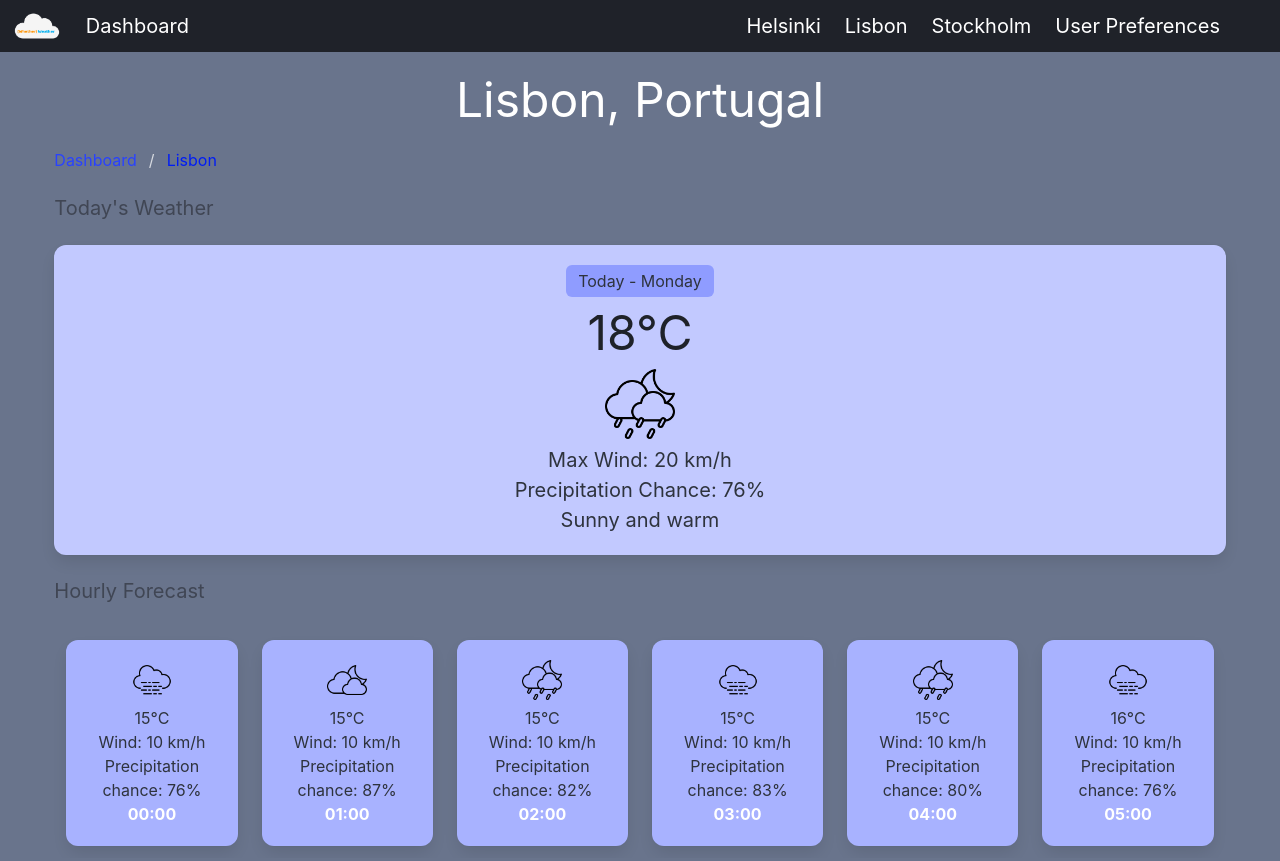
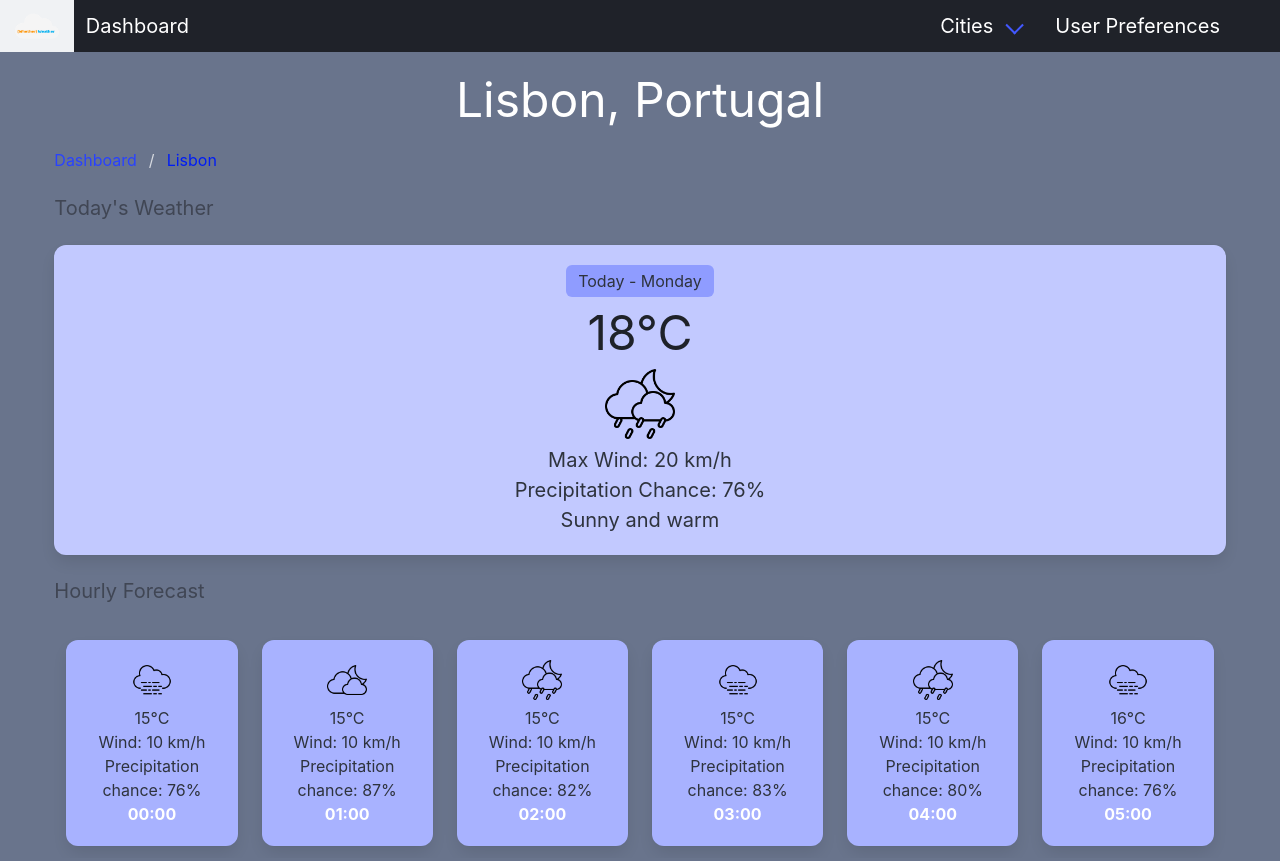
Before and after one commit to BoonChinLook/whether-weather-app, an Eleventy site: page city-lisbon.njk in a window 1280 px wide. Shown: the top 861 px of the page. Built offline with nearby package versions, Linux system fonts and the light colour scheme; Eleventy itself is replaced by a stand-in of ours; files that its build step writes are made by us from their sources.

Commit message:
Add city dropdown in navigation bar for improved structure and usability

```diff
--- a/_includes/nav.njk
+++ b/_includes/nav.njk
@@ -15,12 +15,19 @@
     <div class="navbar-start">
         <a class="navbar-item has-text-white is-size-5" href="/">Dashboard</a>
     </div>
+    <!-- city dropdown -->
     <div id="navbarMenu" class="navbar-menu mr-6">
         <div class="navbar-end has-background-black-ter is-size-5">
-            <a class="navbar-item has-text-white" href="/city-helsinki">Helsinki</a>
-            <a class="navbar-item has-text-white" href="/city-lisbon">Lisbon</a>
-            <a class="navbar-item has-text-white" href="/city-stockholm">Stockholm</a>
+            <div class="navbar-item has-dropdown is-hoverable">
+                <a class="navbar-link has-text-white">Cities</a>
+                <div class="navbar-dropdown is-boxed">
+                    <a class="navbar-item " href="/city-helsinki">Helsinki</a>
+                    <a class="navbar-item" href="/city-lisbon">Lisbon</a>
+                    <a class="navbar-item" href="/city-stockholm">Stockholm</a>
+
+                </div>
+            </div>
             <a class="navbar-item has-text-white" href="/preferences">User Preferences</a>
         </div>
     </div>
-</div></nav>
+</nav>
```
